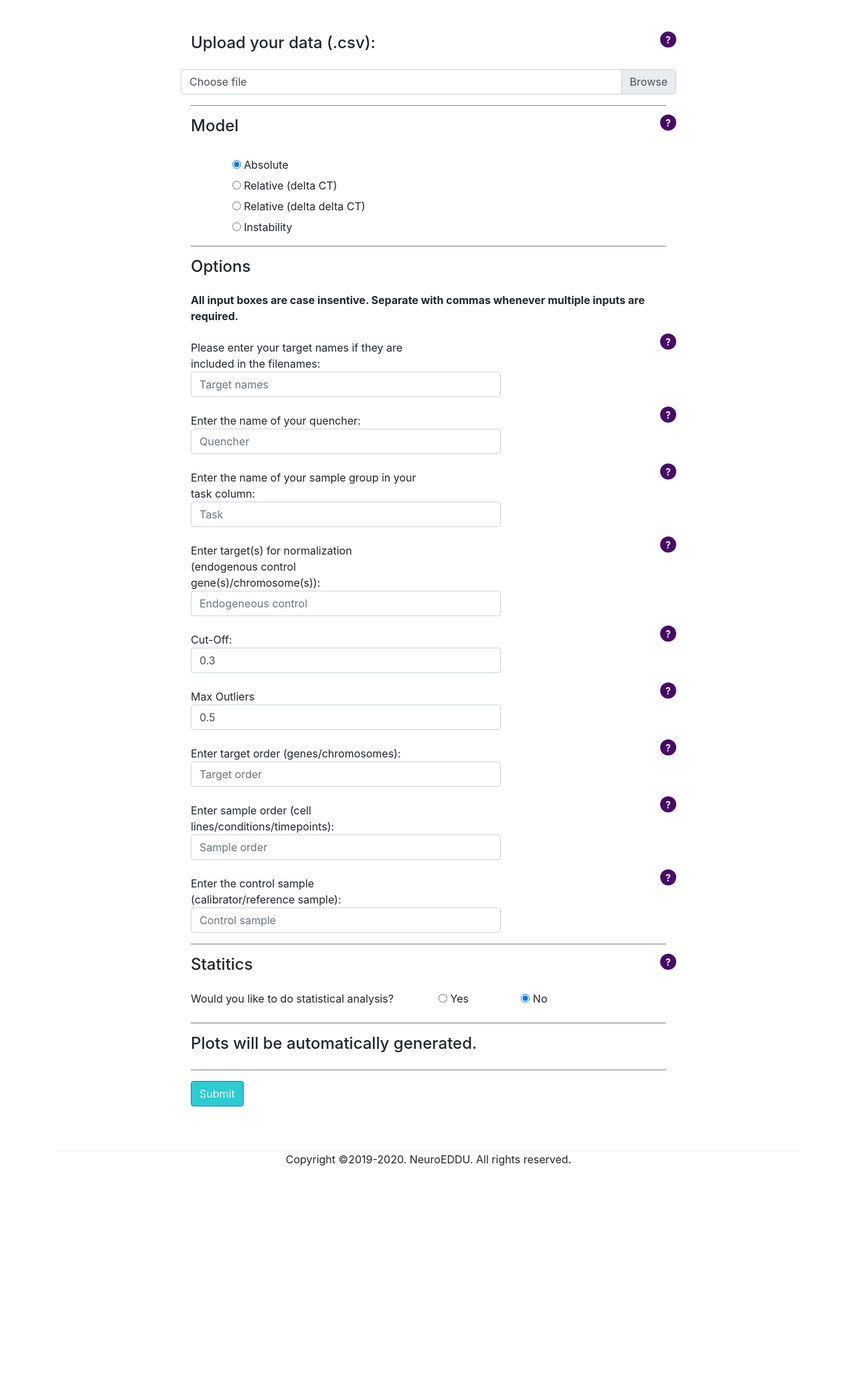
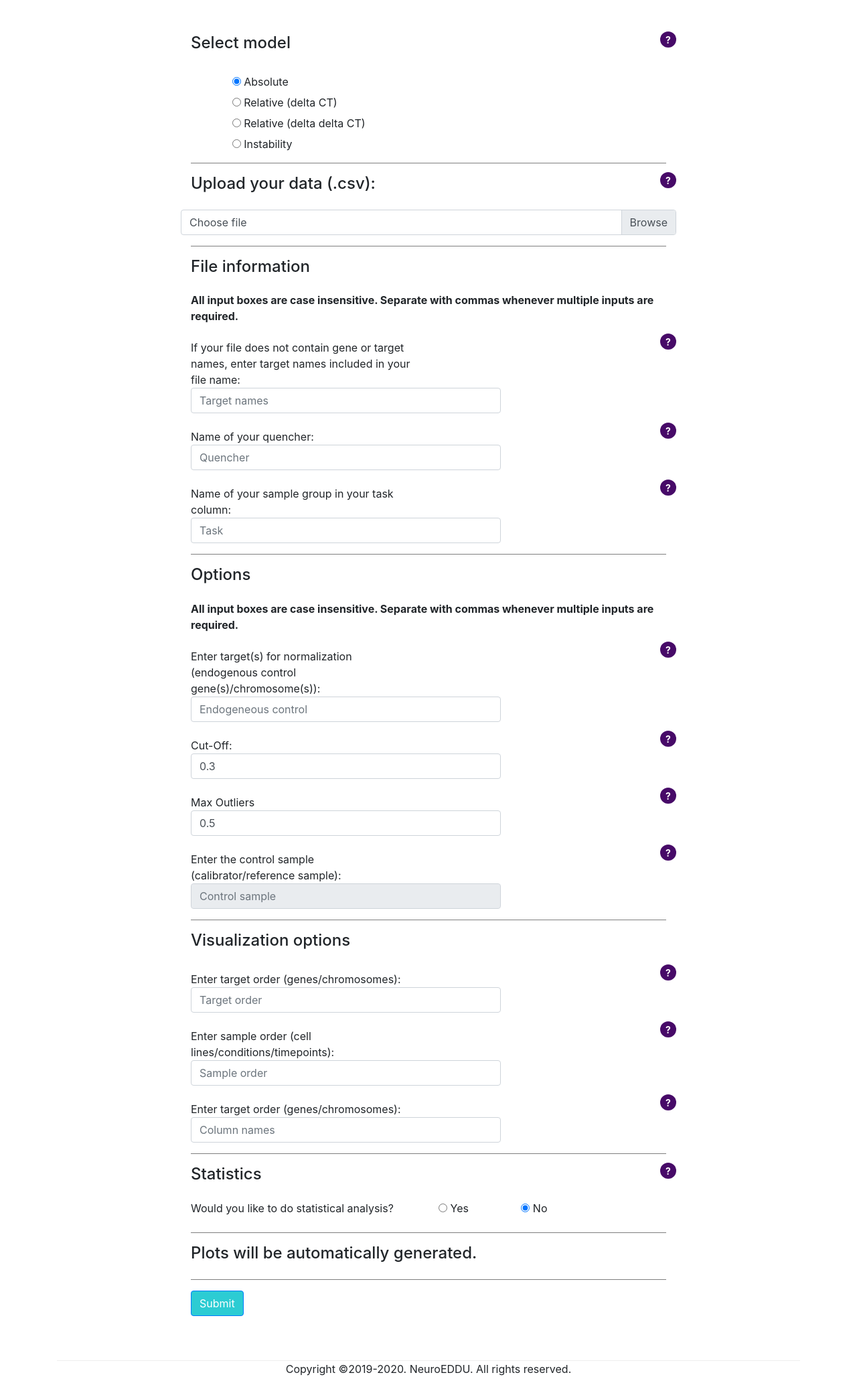
Before and after one commit to gracia-gu/Auto-q-PCR-frontend, a Flask app: page /form in a window 1280 px wide. Shown: the part 208-2264 px from the top of the page at 67% size. Before the commit the page ends 1949 px from the top, so only its background shows below. Run offline with Flask 2, Linux system fonts and the light colour scheme; some libraries are stand-ins or nearby versions.

Commit message:
sections, error catch, logger

```diff
--- a/application/__init__.py
+++ b/application/__init__.py
@@ -3,6 +3,7 @@ from flask import Flask
 
 app = Flask(__name__)
 app.static_folder = 'static'
+app.secret_key = b'_5#y2L"F4Q8z\n\xec]/'
 
 
 from application import routes
--- a/application/routes.py
+++ b/application/routes.py
@@ -209,12 +209,16 @@ def transform_view():
 		response.headers['Content-Type'] = 'application/actet-stream'
 		response.headers['Content-Disposition'] = 'attachment; filename=outputs_' + model + '_'+ date_string + '.zip'
 		outfile.close()
+		# alert
+		flash('Your data has been processed successfully!', 'success')
 	except Exception as e:
 		logger.error('Error occurred: ' + str(e))
 		response = make_response(log_stream.getvalue())
 		response.headers['Content-Type'] = 'application/actet-stream'
 		response.headers['Content-Disposition'] = 'attachment; filename=log_' + date_string + '.txt'
 		log_stream.flush()
+		# alert
+		flash('Sorry, something went wrong. Please check log.txt file.', 'danger')
 
 	return response
 
--- a/application/static/js/scripts.js
+++ b/application/static/js/scripts.js
@@ -3,12 +3,26 @@ document.querySelector(".custom-file-input").addEventListener("change",function(
 	$(this).next(".custom-file-label").html(e.target.files.length + " files uploaded");
 });
 
+document.getElementById("csample").setAttribute("disabled", "");
+
+document.getElementById("absolute").onclick = function() {
+	document.getElementById("csample").value = "";
+	document.getElementById("csample").setAttribute("disabled", "");
+};
+
+document.getElementById("relative_dCT").onclick = function() {
+	document.getElementById("csample").value = "";
+	document.getElementById("csample").setAttribute("disabled", "");
+};
+
 document.getElementById("relative_ddCT").onclick = function() {
 	document.getElementById("csample").setAttribute("required","");
+	document.getElementById("csample").removeAttribute("disabled");
 };
 
 document.getElementById("instability").onclick = function() {
 	document.getElementById("csample").setAttribute("required","");
+	document.getElementById("csample").removeAttribute("disabled");
 };
 
 document.getElementById("stats_form").style.display = "none"
--- a/application/templates/form.html
+++ b/application/templates/form.html
@@ -6,27 +6,7 @@
         <form>
             <div class="form-group row">
                 <div class="col">
-                    <h4>Upload your data (.csv): </h4>
-                </div>
-                <div class="col">
-                    <div class="help-tip" id="file-helptip">
-                    <p>Upload your data: Navigate to your folder of raw data csv files. These should be the output files
-                        from you PCR machine. Multiple spread sheets can be included. The data will
-                        be combined into a single analysis. Be sure to
-                        inclue the control genes you want to normalize. </p>
-                    </div>
-                </div>
-            </div>
-            <div class="form-group row">
-                <div class="col">
-                    <input type="file" class="custom-file-input" id="file-input" name="file[]" accept=".csv" multiple required>
-                    <label class="custom-file-label" for="file-input">Choose file</label>
-                </div>
-            </div>
-            <hr>
-            <div class="form-group row">
-                <div class="col">
-                    <h4>Model</h4>
+                    <h4>Select model</h4>
                 </div>
                 <div class="col">
                     <div class="help-tip" id="model-helptip">
@@ -57,20 +37,38 @@
             </div>
             <hr>
             <div class="form-group row">
-                <div class="col-12">
-                    <h4>Options</h4>
+                <div class="col">
+                    <h4>Upload your data (.csv): </h4>
+                </div>
+                <div class="col">
+                    <div class="help-tip" id="file-helptip">
+                    <p>Upload your data: Navigate to your folder of raw data csv files. These should be the output files
+                        from you PCR machine. Multiple spread sheets can be included. The data will
+                        be combined into a single analysis. Be sure to
+                        inclue the control genes you want to normalize. </p>
+                    </div>
+                </div>
+            </div>
+            <div class="form-group row">
+                <div class="col">
+                    <input type="file" class="custom-file-input" id="file-input" name="file[]" accept=".csv" multiple required>
+                    <label class="custom-file-label" for="file-input">Choose file</label>
+                </div>
+            </div>
+            <hr>
+            <div class="form-group row">
+                <div class="col">
+                    <h4>File information</h4>
                 </div>
             </div>
             <div class="form-group row">
                 <div class="col-12">
-                    <p><b>All input boxes are case insentive. Separate with commas whenever multiple inputs are required. </b></p>
+                    <p><b>All input boxes are case insensitive. Separate with commas whenever multiple inputs are required. </b></p>
                 </div>
             </div>
             <div class="input-container">
                 <div class="form-group row mb-0">
-                    <label for="genes" class="col col-form-label">Please enter your target names if they are
-                        included in
-                        the filenames:</label>
+                    <label for="genes" class="col col-form-label">If your file does not contain gene or target names, enter target names included in your file name: </label>
                     <div class="col">
                         <div class="help-tip">
                             <p>Something</p>
@@ -86,7 +84,7 @@
             </div>
             <div class="input-container">
                 <div class="form-group row mb-0">
-                    <label for="quencher" class="col col-form-label">Enter the name of your quencher:</label>
+                    <label for="quencher" class="col col-form-label">Name of your quencher:</label>
                     <div class="col">
                         <div class="help-tip">
                             <p>Something</p>
@@ -101,7 +99,7 @@
             </div>
             <div class="input-container">
                 <div class="form-group row mb-0">
-                    <label for="task" class="col col-form-label">Enter the name of your sample group in your task column: </label>
+                    <label for="task" class="col col-form-label">Name of your sample group in your task column: </label>
                     <div class="col">
                         <div class="help-tip">
                             <p>Something</p>
@@ -112,6 +110,17 @@
                     <div class="col-sm-8">
                         <input type="text" class="form-control" id="task" name="task" placeholder="Task" autocomplete="off" required>
                     </div>
+                </div>
+            </div>
+            <hr>
+            <div class="form-group row">
+                <div class="col-12">
+                    <h4>Options</h4>
+                </div>
+            </div>
+            <div class="form-group row">
+                <div class="col-12">
+                    <p><b>All input boxes are case insensitive. Separate with commas whenever multiple inputs are required. </b></p>
                 </div>
             </div>
             <div class="input-container">
@@ -164,6 +173,28 @@
             </div>
             <div class="input-container">
                 <div class="form-group row mb-0">
+                    <label for="csample" class="col col-form-label">Enter the control sample (calibrator/reference sample): </label>
+                    <div class="col">
+                        <div class="help-tip">
+                            <p> The sample used as calibrator (compare with this sample) for the relative (delta delta CT)
+                                and for the instability models. </p>
+                        </div>
+                    </div>
+                </div>
+                <div class="form-group row">
+                    <div class="col-sm-8">
+                        <input type="text" class="form-control" id="csample" name="csample" placeholder="Control sample" autocomplete="off">
+                    </div>
+                </div>
+            </div>
+            <hr>
+            <div class="form-group row">
+                <div class="col-12">
+                    <h4>Visualization options</h4>
+                </div>
+            </div>
+            <div class="input-container">
+                <div class="form-group row mb-0">
                     <label for="target_order" class="col col-form-label">Enter target order (genes/chromosomes): </label>
                     <div class="col">
                         <div class="help-tip">
@@ -196,24 +227,23 @@
             </div>
             <div class="input-container">
                 <div class="form-group row mb-0">
-                    <label for="csample" class="col col-form-label">Enter the control sample (calibrator/reference sample): </label>
+                    <label for="colnames" class="col col-form-label">Enter target order (genes/chromosomes): </label>
                     <div class="col">
                         <div class="help-tip">
-                            <p> The sample used as calibrator (compare with this sample) for the relative (delta delta CT)
-                                and for the stability models. </p>
+                            <p> Enter the column names you would like to include for statistical analysis: </p>
                         </div>
                     </div>
                 </div>
                 <div class="form-group row">
                     <div class="col-sm-8">
-                        <input type="text" class="form-control" id="csample" name="csample" placeholder="Control sample" autocomplete="off">
+                        <input type="text" class="form-control" id="colnames" name="colnames" placeholder="Column names" autocomplete="off">
                     </div>
                 </div>
             </div>
             <hr>
             <div class="form-group row">
                 <div class="col">
-                    <h4>Statitics</h4>
+                    <h4>Statistics</h4>
                 </div>
                 <div class="col">
                     <div class="help-tip">
--- a/application/templates/layout.html
+++ b/application/templates/layout.html
@@ -17,7 +17,7 @@
         {% with messages = get_flashed_messages(with_categories=true) %}
             {% if messages %}
                 {% for message in messages %}
-                    <div class="alert alert-{{category}}">
+                    <div class="alert alert-{{ category }}">
                         <p>{{ message }}</p>
                     </div>
                 {% endfor %}
```
